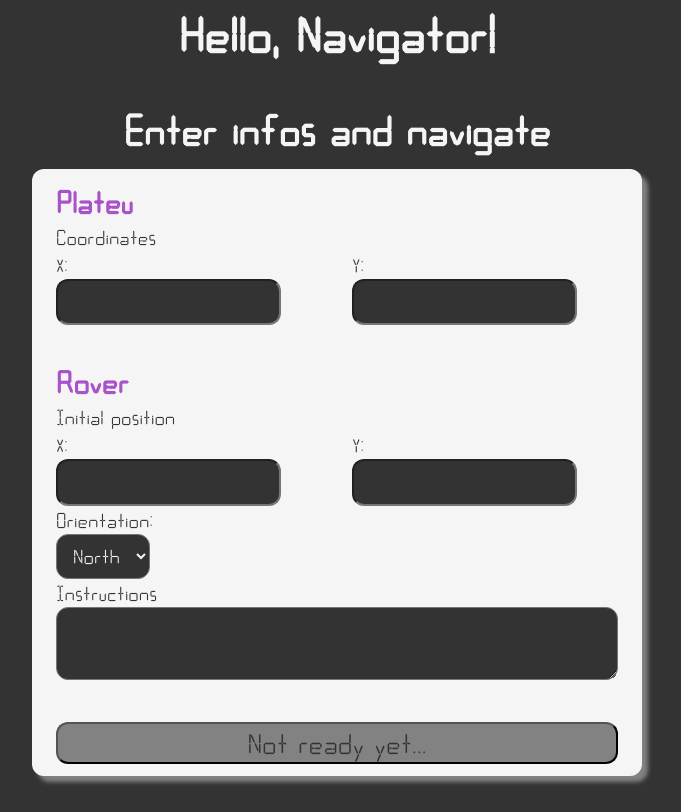
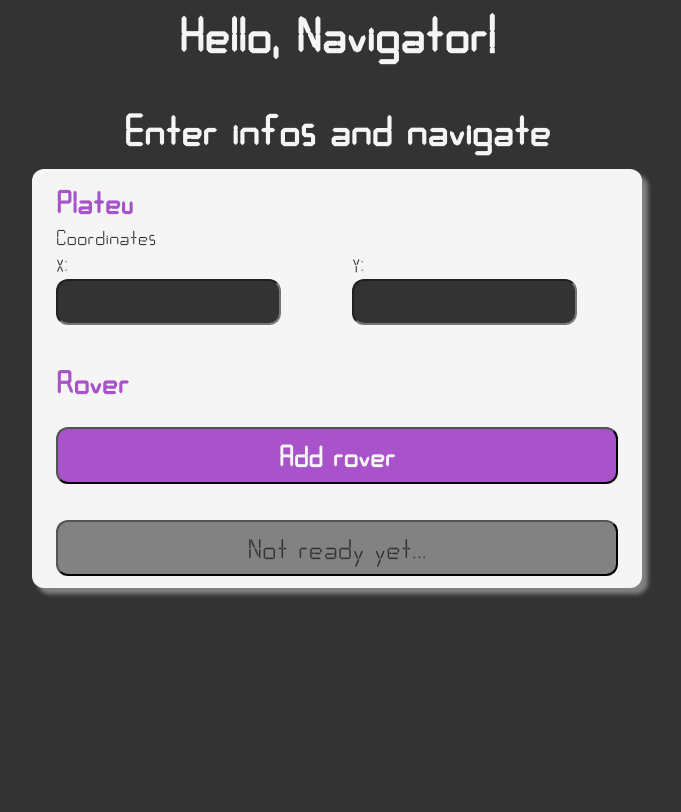
Before and after one commit to OsmanRodrigues/mars-rover-navigator, a Next.js app in the folder app/: page / in a window 1280 px wide. Shown: the whole page, without its empty margins (303-984 px from the left). Built offline with nearby package versions, Linux system fonts and the light colour scheme.

Commit message:
modal created and setup

```diff
--- a/app/src/atomic/button.atm/button.atm.style.tsx
+++ b/app/src/atomic/button.atm/button.atm.style.tsx
@@ -6,12 +6,13 @@ interface ButtonProps {
 }
 
 const Wrapper = styled.button<ButtonProps>`
-  ${({ theme }) => `
+  ${({ theme, ready }) => `
+  padding:${theme.padding.XSmall} ${theme.padding.Small};
   font-size:${theme.typography.size.medium};
-  background-color:${PalleteColor.Gray};
-  color:${PalleteColor.Black};
+  background-color:${ready ? theme.colors.secondary : PalleteColor.Gray};
+  color:${ready ? theme.colors.primary : PalleteColor.Black};
+  font-weight:${ready && "bold"};
   `};
-  /* font-weight: bold; */
 `;
 
 export const ButtonStyled = { Wrapper };
--- a/app/src/atomic/button.atm/button.atm.tsx
+++ b/app/src/atomic/button.atm/button.atm.tsx
@@ -7,5 +7,9 @@ interface ButtonProps extends ButtonHTMLAttributes<HTMLButtonElement> {
 }
 
 export const Button: React.FC<ButtonProps> = ({ children, ...other }) => {
-  return <ButtonStyled.Wrapper {...other}>{children}</ButtonStyled.Wrapper>;
+  return (
+    <ButtonStyled.Wrapper type={other.type ? other.type : "button"} {...other}>
+      {children}
+    </ButtonStyled.Wrapper>
+  );
 };
--- a/app/src/atomic/form.mol/index.ts
+++ b/app/src/atomic/form.mol/index.ts
@@ -1 +1,2 @@
 export * from "./form.mol.style";
+export * from "./input.atm";
--- a/app/src/atomic/index.ts
+++ b/app/src/atomic/index.ts
@@ -3,3 +3,5 @@ export * from "./theme.obj";
 export * from "./typography.atm";
 export * from "./form.mol";
 export * from "./button.atm";
+export * from "./modal.mol";
+export * from "./spacer.atm";
--- /dev/null
+++ b/app/src/atomic/modal.mol/index.ts
@@ -0,0 +1 @@
+export * from "./modal.mol";
--- /dev/null
+++ b/app/src/atomic/modal.mol/modal.mol.style.tsx
@@ -0,0 +1,18 @@
+import styled from "styled-components";
+
+export interface ModalStyledProps {
+  opened?: boolean;
+}
+
+const Wrapper = styled.div<ModalStyledProps>`
+  display: inherit;
+  flex-direction: inherit;
+  position: fixed;
+  bottom: 0;
+  left: 0;
+  top: 0;
+  right: 0;
+  padding: ${({ theme }) => theme.padding.Large};
+`;
+
+export const ModalStyled = { Wrapper };
--- /dev/null
+++ b/app/src/atomic/modal.mol/modal.mol.tsx
@@ -0,0 +1,16 @@
+import { Col, Row } from "react-grid-system";
+import { ModalStyled, ModalStyledProps } from "./modal.mol.style";
+
+type ModalProps = ModalStyledProps;
+
+export const Modal: React.FC<ModalProps> = props => {
+  return (
+    <ModalStyled.Wrapper>
+      <Row justify="center" align="center">
+        <Col xs={10} sm={8} md={6} lg={4}>
+          {props.children}
+        </Col>
+      </Row>
+    </ModalStyled.Wrapper>
+  );
+};
--- a/app/src/components/navigate-form.component.tsx
+++ b/app/src/components/navigate-form.component.tsx
@@ -1,8 +1,16 @@
-import { Button, H2, Label } from "@atomic";
-import { FormStyled } from "@atomic/form.mol";
-import { Input, InputType, Option } from "@atomic/form.mol/input.atm";
-import { Separator } from "@atomic/spacer.atm";
+import {
+  Button,
+  FormStyled,
+  H2,
+  Input,
+  InputType,
+  Label,
+  Modal,
+  Option,
+  Separator
+} from "@atomic";
 import { CardinalPoint } from "@model";
+import { useState } from "react";
 import { Col, Row } from "react-grid-system";
 import { useForm } from "react-hook-form";
 
@@ -15,12 +23,45 @@ const cardinalPointsOptions: Option[] = [
 
 const allRequired = { required: true };
 
+type RoverInfos = Record<string, string>;
+
 export const NavigateForm: React.FC = () => {
-  const { register, handleSubmit } = useForm();
+  const [currentModal, setCurrentModal] = useState<RoverInfos>();
+  const [rovers, setRovers] = useState<RoverInfos[]>([]);
+  const { register, handleSubmit, getValues } = useForm();
+  const currentFormValues = getValues();
+
+  const handleAddRover = (roverName: string) => {
+    const formValues = getValues();
+    const formRoverKeys = Object.keys(formValues).filter(formKey =>
+      formKey.includes(roverName)
+    );
+    let hoverInfos: RoverInfos = { name: roverName };
+    formRoverKeys.forEach(key => {
+      hoverInfos = { ...hoverInfos, [key]: formValues[key] };
+    });
+    setRovers(prevRovers => [...prevRovers, hoverInfos]);
+    setCurrentModal(null);
+  };
+
+  const handleCancel = () => {
+    setCurrentModal(null);
+  };
+
+  const handleOpenModal = () => {
+    const name = `Rover${rovers.length}`;
+    setCurrentModal({ name });
+  };
 
   const submitRover = formData => {
     console.log(formData);
   };
+
+  const roverName = currentModal?.name;
+  const ready =
+    rovers.length > 0 &&
+    currentFormValues?.["plateuCoordinateX"] &&
+    currentFormValues?.["plateuCoordinateY"];
 
   return (
     <FormStyled.Wrapper>
@@ -48,12 +89,14 @@ export const NavigateForm: React.FC = () => {
       </Row>
       <Separator size="large" />
       <H2 highlight={true}>{"Rover"}</H2>
+      {!!roverName && (
+        <Modal key={roverName} opened={!!currentModal}>
           <Label highlight={true}>{"Initial position"}</Label>
           <Row>
             <Col xs={6}>
               <Input
                 label="X:"
-            name="roverCoordinateX"
+                name={`${roverName}CoordinateX`}
                 register={register}
                 type={InputType.Number}
                 formOptions={{ ...allRequired, valueAsNumber: true }}
@@ -62,7 +105,7 @@ export const NavigateForm: React.FC = () => {
             <Col xs={6}>
               <Input
                 label="Y:"
-            name="roverCoordinateY"
+                name={`${roverName}CoordinateY`}
                 register={register}
                 type={InputType.Number}
                 formOptions={{ ...allRequired, valueAsNumber: true }}
@@ -71,7 +114,7 @@ export const NavigateForm: React.FC = () => {
             <Col xs={6}>
               <Input
                 label="Orientation:"
-            name="roverOrientation"
+                name={`${roverName}Orientation`}
                 register={register}
                 type={InputType.Select}
                 options={cardinalPointsOptions}
@@ -81,13 +124,43 @@ export const NavigateForm: React.FC = () => {
           </Row>
           <Input
             label="Instructions"
-        name="roverInstructions"
+            name={`${roverName}Instructions`}
             register={register}
             type={InputType.TextArea}
             formOptions={allRequired}
           />
+          <Separator size="medium" />
+          <Row>
+            <Col xs={6}>
+              <Button onClick={handleCancel}>{"Cancel"}</Button>
+            </Col>
+            <Col xs={6}>
+              <Button ready={true} onClick={() => handleAddRover(roverName)}>
+                {"Confirm"}
+              </Button>
+            </Col>
+          </Row>
+        </Modal>
+      )}
+      {!roverName
+        ? rovers
+            .filter(rover => !!rover.name)
+            .map(roverFiltered => (
+              <span key={roverFiltered.name + "Visualization"}>
+                {roverFiltered.name}
+              </span>
+            ))
+        : null}
+      <Separator />
+      {!roverName && (
+        <Button ready={!ready} onClick={handleOpenModal}>
+          {"Add rover"}
+        </Button>
+      )}
       <Separator size="large" />
-      <Button onClick={handleSubmit(submitRover)}>{"Not ready yet..."}</Button>
+      <Button ready={ready} onClick={handleSubmit(submitRover)}>
+        {ready ? "Navigate!" : "Not ready yet..."}
+      </Button>
     </FormStyled.Wrapper>
   );
 };
```
Lines whose indentation alone changed are shown as unchanged.
